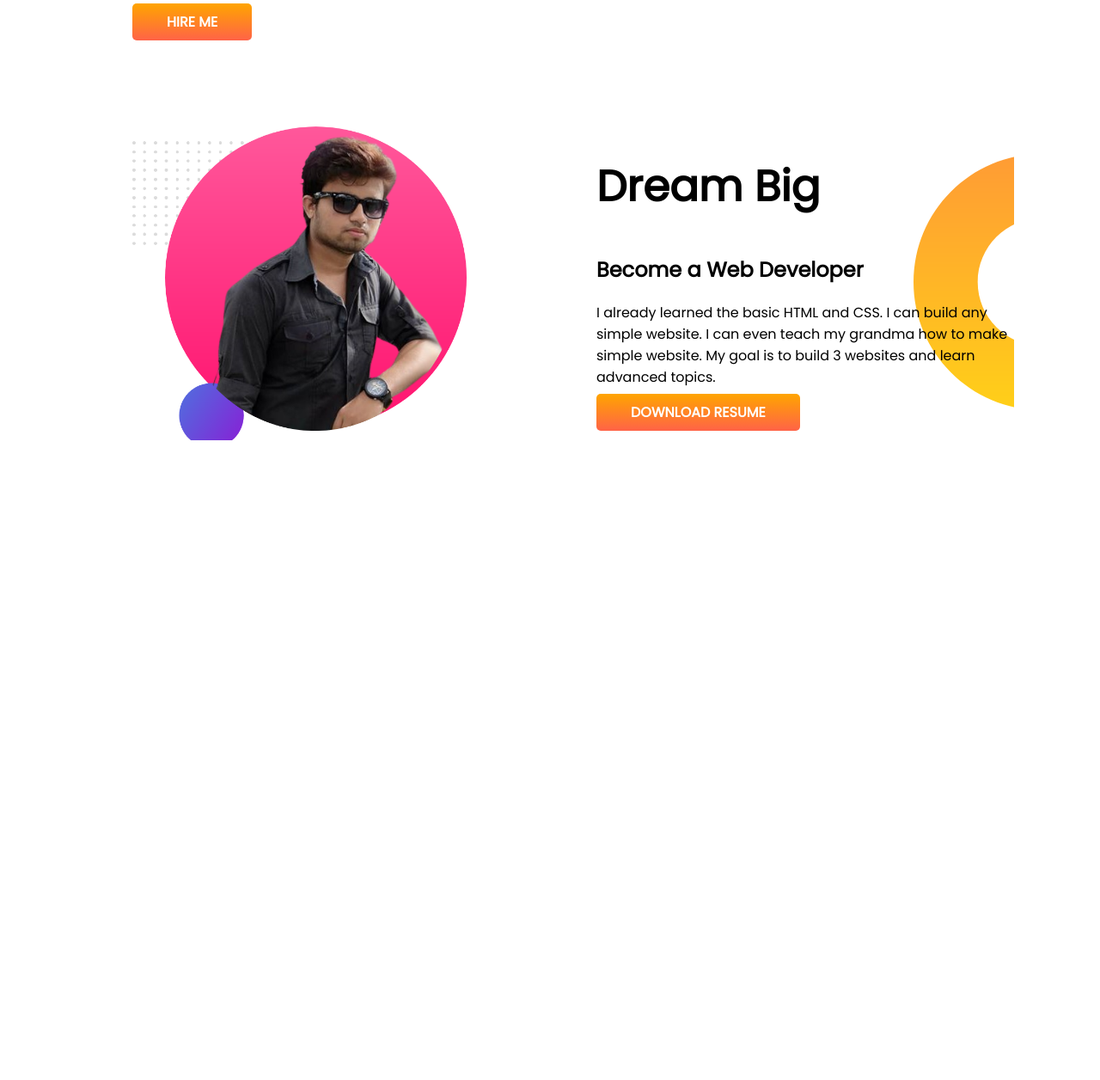
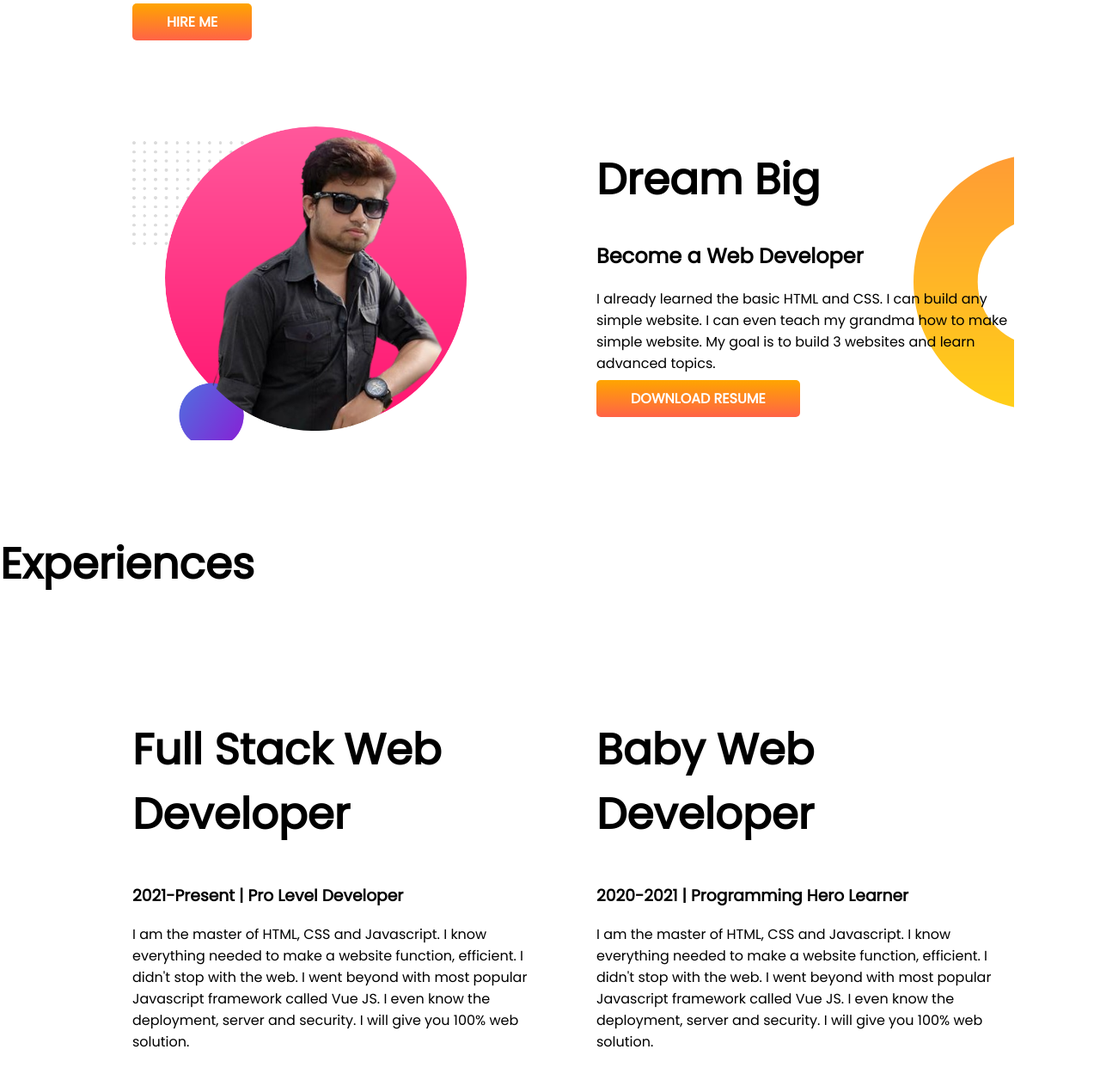
Before and after one commit to Nyth/developer-portfolio, a plain HTML site: page index.html in a window 1280 px wide. Shown: the part 600-1856 px from the top of the page at 86% size. Before the commit the page ends 1219 px from the top, so only its background shows below. Drawn offline with Linux system fonts and the light colour scheme.

Commit message:
Experience added

```diff
--- a/index.html
+++ b/index.html
@@ -11,7 +11,7 @@
           <link rel="stylesheet" href="style.css">
 </head>
 <body>
-    <section class="top-banner">
+    <section class="top-banner flexible-container">
           <div class="half-width">
           <h1>Welcome To</h1>
           <h1 ><span class="orange-color">Nayem Al Tareq</span> Portfolio!</h1>
@@ -27,7 +27,8 @@
               </div>
 
     </section>
-    <section class="dream-big">
+   <div>
+      <div class="dream-big flexible-container">
             <div class="half-width">
                   <img src="images/nayemaltareq3.png" alt="My Pic">
             </div>
@@ -37,7 +38,24 @@
                   <p>I already learned the basic HTML and CSS. I can build any simple website. I can even teach my grandma how to make simple website. My goal is to build 3 websites and learn advanced topics.</p>
                   <a class="link-button" target="_blank" href="">DOWNLOAD RESUME</a>
             </div>
+      </div>
+          </section>
+      <section class="experience-area">
+            <h1>Experiences</h1>
+            <div class="flexible-container">
+                  <div class="half-width">
+                        <h1>Full Stack Web Developer</h1>
+                        <h3>2021-Present | Pro Level Developer</h3>
+                        <p>I am the master of HTML, CSS and Javascript. I know everything needed to make a website function, efficient. I didn't stop with the web. I went beyond with most popular Javascript framework called Vue JS. I even know the deployment, server and security. I will give you 100% web solution.</p>
+                  </div>
 
+                  <div class="half-width">
+                        <h1>Baby Web Developer</h1>
+                        <h3>2020-2021 | Programming Hero Learner</h3>
+                        <p>I am the master of HTML, CSS and Javascript. I know everything needed to make a website function, efficient. I didn't stop with the web. I went beyond with most popular Javascript framework called Vue JS. I even know the deployment, server and security. I will give you 100% web solution.</p>
+
+                  </div>
+          </div>
     </section>
 </body>
 </html>
--- a/style.css
+++ b/style.css
@@ -8,7 +8,7 @@ h1{
 .orange-color{
      color: orange;
 }
-section{
+.flexible-container{
     display:flex;
     margin: 100px;
 }
@@ -38,3 +38,6 @@ section{
     background-repeat: no-repeat;
     background-position: right;
 }
+.experience-area{
+
+}
```
Lines whose indentation alone changed are shown as unchanged.
